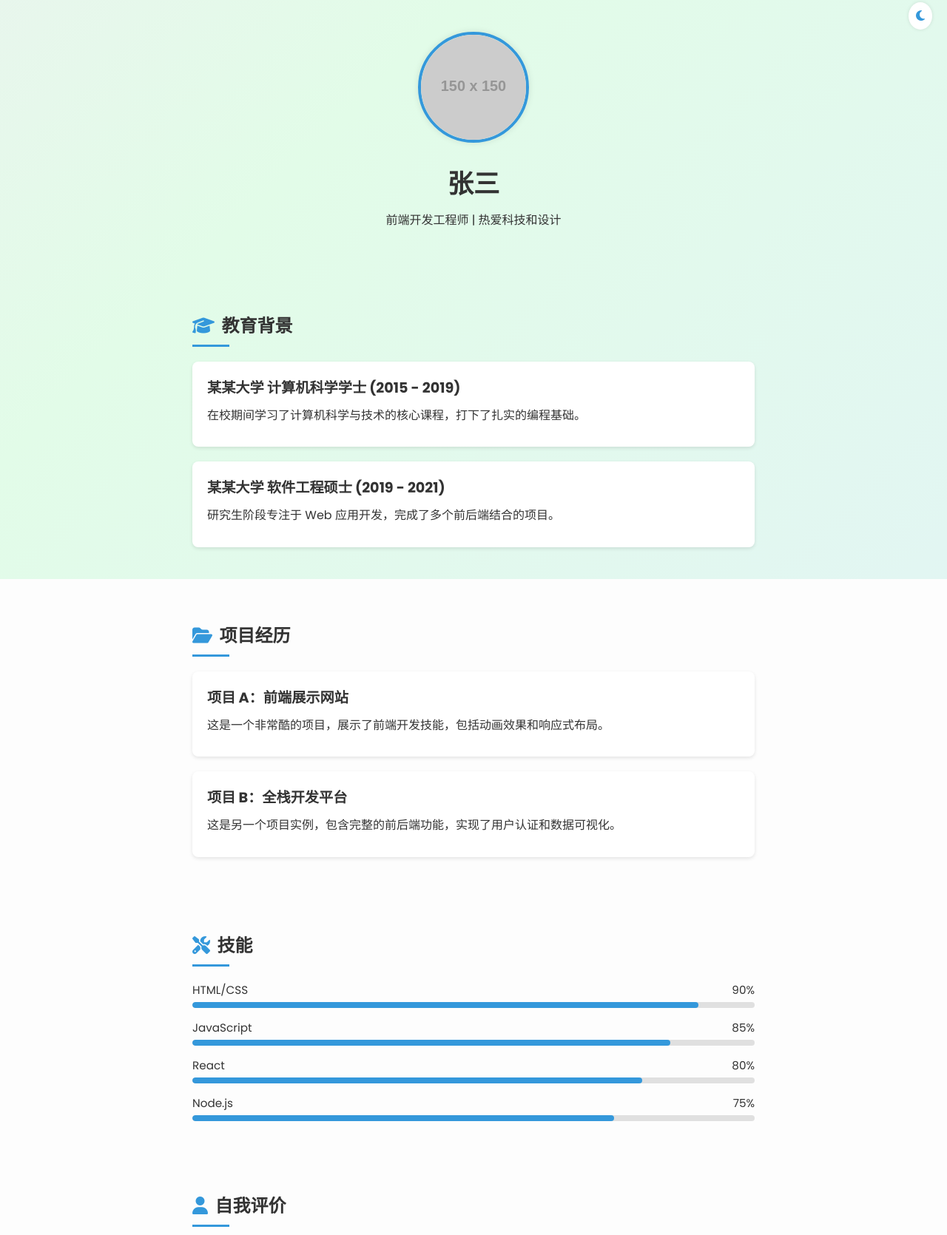
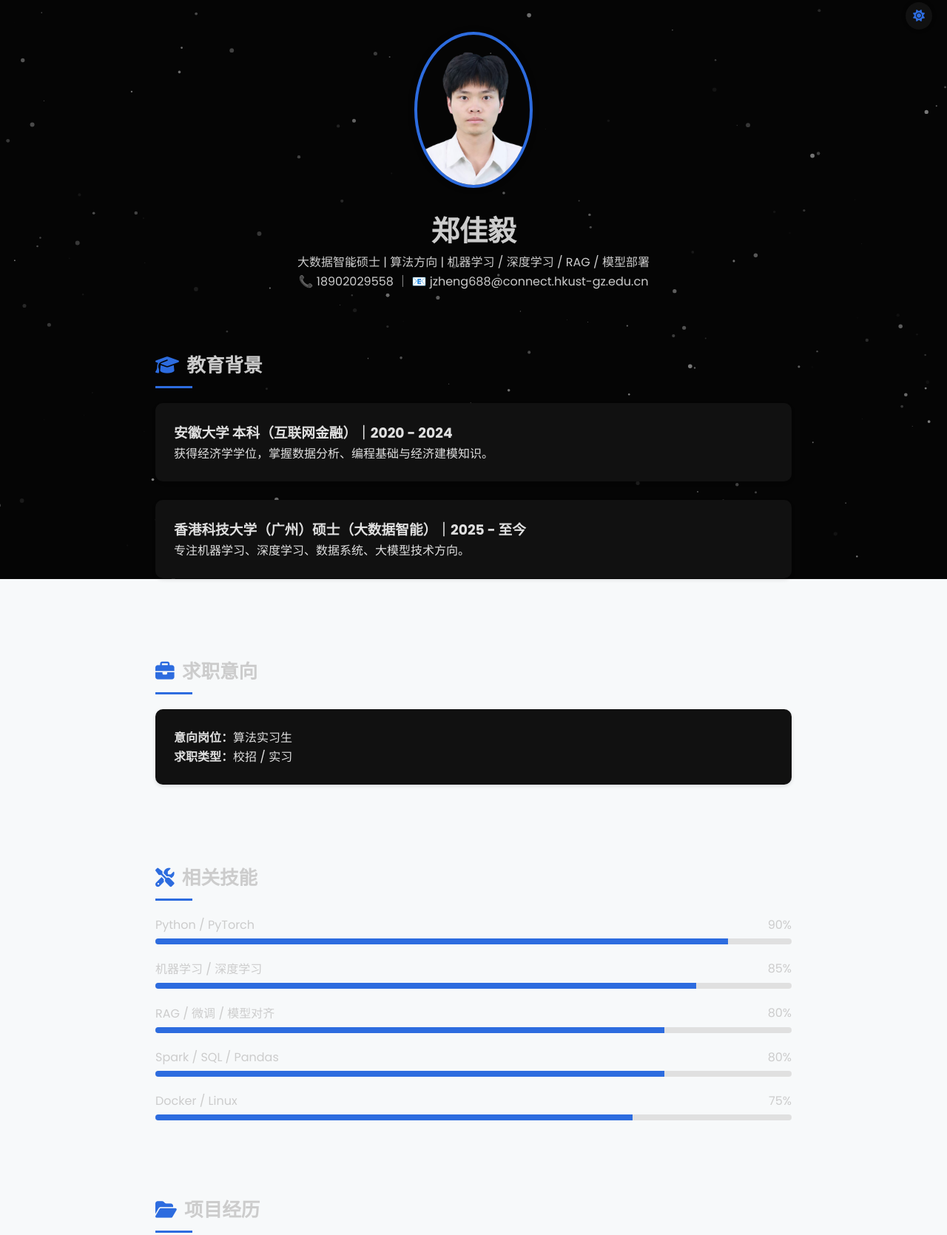
Before and after one commit to zizzey2002/zizzey2002.github.io, a plain HTML site: page index.html in a window 1280 px wide. Shown: the part 17-1687 px from the top of the page at 74% size. Drawn offline with nearby package versions, Linux system fonts and the light colour scheme; placeholder pictures from the web are drawn by us.

Commit message:
Update index.html

```diff
--- a/index.html
+++ b/index.html
@@ -3,399 +3,311 @@
 <head>
   <meta charset="UTF-8">
   <meta name="viewport" content="width=device-width, initial-scale=1.0">
-  <title>个人主页 - 示例</title>
-  <!-- 引入Google字体和FontAwesome图标CSS -->
+  <title>郑佳毅 - 个人主页</title>
+
+  <!-- 字体 & 图标 -->
   <link href="https://fonts.googleapis.com/css2?family=Poppins:wght@400;700&display=swap" rel="stylesheet">
   <link rel="stylesheet" href="https://cdnjs.cloudflare.com/ajax/libs/font-awesome/6.4.0/css/all.min.css">
-  <!-- 引入AOS动画库CSS -->
   <link rel="stylesheet" href="https://cdnjs.cloudflare.com/ajax/libs/aos/2.3.4/aos.css">
+
   <style>
-    /* 重置基本样式，定义全局CSS变量 */
-    * {
-      margin: 0;
-      padding: 0;
-      box-sizing: border-box;
-    }
+    * { margin: 0; padding: 0; box-sizing: border-box; }
     html, body {
-      width: 100%;
-      height: 100%;
-      font-family: 'Poppins', 'Microsoft YaHei', sans-serif; /* 主字体：英文字体 + 中文字体 */
+      width: 100%; height: 100%;
+      font-family: 'Poppins', 'Microsoft YaHei', sans-serif;
       background: var(--bg-color);
       color: var(--text-color);
       scroll-behavior: smooth;
     }
+
+    /* ---------- 全局主题变量 ---------- */
     :root {
-      --bg-color: #fdfdfd;          /* 浅色模式背景 */
-      --text-color: #333;           /* 浅色模式文字颜色 */
-      --card-bg: #ffffff;           /* 浅色模式卡片背景 */
-      --card-text: #333;            /* 浅色模式卡片文字颜色 */
-      --primary-color: #3498db;     /* 主色调（按钮、图标等） */
-      --secondary-color: #f39c12;   /* 辅助色调（可根据需要使用） */
+      --bg-color: #f7f9fa;     /* 更高级的冷白背景 */
+      --text-color: #333;
+      --card-bg: #fff;
+      --card-text: #333;
+      --primary-color: #2d6cdf; /* 高级蓝，沉稳 */
     }
     body.dark-mode {
-      --bg-color: #050505;          /* 深色模式背景（几乎黑色） */
-      --text-color: #ccc;           /* 深色模式文字颜色（灰白） */
-      --card-bg: #111111;           /* 深色模式卡片背景 */
-      --card-text: #e0e0e0;         /* 深色模式卡片文字颜色 */
-      /* 深色模式主色调可以和浅色相同，或在此调整 */
+      --bg-color: #050505;
+      --text-color: #ccc;
+      --card-bg: #111111;
+      --card-text: #e0e0e0;
     }
-    /* 粒子背景容器和渐变背景容器的通用样式 */
+
+    /* ---------- 背景效果 ---------- */
     #particles-js, #bg-gradient {
-      position: fixed;
-      top: 0; left: 0;
+      position: fixed; top: 0; left: 0;
       width: 100%; height: 100%;
-      pointer-events: none; /* 背景不阻挡鼠标事件 */
+      pointer-events: none;
     }
+
+    /* 白天模式：改成更高级的蓝绿渐变 */
     #bg-gradient {
-      /* 浅色模式下的绚丽渐变背景 */
-      background: linear-gradient(-45deg, #e2f0fc, #e2fce8, #fce2fc, #fce2e2);
-      background-size: 400% 400%;
-      animation: gradientBG 15s ease infinite;
+      background: linear-gradient(
+        -45deg,
+        #dfe9f3,
+        #c7e7e0,
+        #e8eef3,
+        #d7e3f0
+      );
+      background-size: 300% 300%;
+      animation: gradientBG 16s ease infinite;
     }
+
     @keyframes gradientBG {
       0% { background-position: 0% 50%; }
       50% { background-position: 100% 50%; }
       100% { background-position: 0% 50%; }
     }
-    body.dark-mode #bg-gradient {
-      display: none;
+
+    body.dark-mode #bg-gradient { display: none; }
+    body:not(.dark-mode) #particles-js { display: none; }
+
+    /* ---------- 内容布局 ---------- */
+    #main-content { position: relative; z-index: 1; }
+    .container { max-width: 900px; margin: 0 auto; padding: 40px 20px; }
+    header.container { text-align: center; padding-top: 60px; }
+
+    .avatar {
+      width: 160px;
+      border-radius: 50%;
+      border: 4px solid var(--primary-color);
+      box-shadow: 0 0 10px rgba(0,0,0,0.2);
     }
-    body.dark-mode #particles-js {
-      display: block;
-      background-color: #000; /* 深色模式下粒子背景的底色 */
+
+    h1 { font-size: 2.4em; margin-top: 20px; }
+    h2 {
+      font-size: 1.6em;
+      margin-bottom: 20px;
+      position: relative;
+      display: inline-block;
     }
-    body:not(.dark-mode) #particles-js {
-      display: none;
-    }
-    body:not(.dark-mode) #bg-gradient {
-      display: block;
-    }
-    /* 主内容容器，保证内容在背景之上 */
-    #main-content {
-      position: relative;
-      z-index: 1;
-    }
-    .container {
-      max-width: 800px;
-      margin: 0 auto;
-      padding: 40px 20px;
-    }
-    header.container {
-      text-align: center;
-      padding: 60px 20px;
-    }
-    .avatar {
-      width: 150px;
-      max-width: 100%;
-      border-radius: 50%;
-      border: 4px solid var(--primary-color); /* 头像圆形边框 */
-      box-shadow: 0 0 10px rgba(0,0,0,0.1);
-    }
-    h1 {
-      font-size: 2.2em;
-      margin: 20px 0 10px;
-    }
-    h2 {
-      font-size: 1.5em;
-      margin-bottom: 20px;
-      display: inline-block;
-      position: relative;
-    }
-    h2 i {
-      color: var(--primary-color);
-      margin-right: 0.4em;
-    }
+    h2 i { color: var(--primary-color); margin-right: 0.4em; }
     h2::after {
       content: "";
+      width: 50px; height: 3px;
+      background: var(--primary-color);
       display: block;
-      width: 50px;
-      height: 3px;
-      background: var(--primary-color);
       margin-top: 8px;
-      /* 下划线装饰条 */
     }
-    h3 {
-      font-size: 1.2em;
-      margin-bottom: 8px;
-    }
-    p {
-      line-height: 1.6;
-      margin: 10px 0;
-    }
+
     .card {
       background: var(--card-bg);
       color: var(--card-text);
-      border-radius: 8px;
-      padding: 20px;
-      margin-bottom: 20px;
-      box-shadow: 0 2px 5px rgba(0,0,0,0.1);
-      transition: transform 0.3s, box-shadow 0.3s;
+      border-radius: 10px;
+      padding: 25px;
+      margin-bottom: 25px;
+      box-shadow: 0 2px 5px rgba(0,0,0,0.12);
+      transition: 0.3s;
     }
     .card:hover {
-      transform: translateY(-5px);
-      box-shadow: 0 4px 15px rgba(0,0,0,0.2);
+      transform: translateY(-4px);
+      box-shadow: 0 4px 15px rgba(0,0,0,0.18);
     }
-    .dark-mode .card {
-      /* 深色模式下，用浅色阴影以在深色背景上可见 */
-      box-shadow: 0 2px 5px rgba(255,255,255,0.05);
+
+    /* ---------- 技能进度条 ---------- */
+    .skill-item { margin-bottom: 20px; }
+    .skill-top { display: flex; justify-content: space-between; margin-bottom: 6px; }
+    .skill-bar { background: #e0e0e0; border-radius: 4px; overflow: hidden; }
+    .bar {
+      height: 8px; width: 0%;
+      background: var(--primary-color);
+      transition: width 1.5s;
     }
-    .dark-mode .card:hover {
-      box-shadow: 0 4px 15px rgba(255,255,255,0.1);
-    }
-    .skill-item {
-      margin-bottom: 15px;
-    }
-    .skill-top {
-      display: flex;
-      justify-content: space-between;
-      align-items: center;
-      font-size: 0.95em;
-      margin-bottom: 5px;
-    }
-    .skill-name, .skill-percent {
-      color: var(--text-color);
-    }
-    .skill-bar {
-      background: #e0e0e0;
-      border-radius: 4px;
-      overflow: hidden;
-    }
-    .dark-mode .skill-bar {
-      background: #333;
-    }
-    .bar {
-      height: 8px;
-      width: 0%;
-      background: var(--primary-color);
-      border-radius: 4px;
-      transition: width 1.5s ease-in-out;
-    }
+
+    /* ---------- 主题切换按钮 ---------- */
     .theme-toggle {
       position: fixed;
-      top: 20px;
-      right: 20px;
-      z-index: 999;
+      top: 20px; right: 20px;
+      z-index: 99;
+      padding: 10px;
+      border-radius: 50%;
       background: var(--card-bg);
-      color: var(--text-color);
       border: none;
-      border-radius: 50%;
-      padding: 10px;
+      box-shadow: 0 0 6px rgba(0,0,0,0.15);
       cursor: pointer;
-      box-shadow: 0 0 5px rgba(0,0,0,0.1);
     }
-    .theme-toggle i {
-      font-size: 1.2em;
-      color: var(--primary-color);
-    }
+    .theme-toggle i { color: var(--primary-color); font-size: 1.2em; }
   </style>
 </head>
+
 <body class="dark-mode">
-  <!-- 粒子动态背景容器 (深色模式下可见) -->
+
 <div id="particles-js"></div>
-  <!-- 渐变背景容器 (浅色模式下可见) -->
 <div id="bg-gradient"></div>
-  <!-- 主内容区域 -->
+
 <main id="main-content">
-    <!-- 个人简介 Section -->
+
+  <!-- 个人简介 -->
   <header class="container" data-aos="fade-up">
-      <!-- 头像图片链接可替换为自己的照片 -->
-      <img src="https://via.placeholder.com/150" alt="Avatar" class="avatar" data-aos="fade-down">
-      <h1 data-aos="fade-up" data-aos-delay="100">张三</h1>
-      <p data-aos="fade-up" data-aos-delay="200">前端开发工程师 | 热爱科技和设计</p>
+    <img src="selfish.png" alt="Avatar" class="avatar" data-aos="fade-down">
+    <h1 data-aos="fade-up">郑佳毅</h1>
+    <p data-aos="fade-up" data-aos-delay="150">
+      大数据智能硕士 | 算法方向 | 机器学习 / 深度学习 / RAG / 模型部署
+    </p>
+    <p data-aos="fade-up" data-aos-delay="200">
+      📞 18902029558 ｜ 📧 jzheng688@connect.hkust-gz.edu.cn
+    </p>
   </header>
-    <!-- 教育背景 Section -->
-    <section id="education" class="container">
+
+  <!-- 教育背景 -->
+  <section class="container">
     <h2 data-aos="fade-up"><i class="fas fa-graduation-cap"></i>教育背景</h2>
+
+    <div class="card" data-aos="fade-up">
+      <h3>安徽大学 本科（互联网金融）｜2020 - 2024</h3>
+      <p>获得经济学学位，掌握数据分析、编程基础与经济建模知识。</p>
+    </div>
+
     <div class="card" data-aos="fade-up" data-aos-delay="100">
-        <h3>某某大学 计算机科学学士 (2015 - 2019)</h3>
-        <p>在校期间学习了计算机科学与技术的核心课程，打下了扎实的编程基础。</p>
-      </div>
-      <div class="card" data-aos="fade-up" data-aos-delay="200">
-        <h3>某某大学 软件工程硕士 (2019 - 2021)</h3>
-        <p>研究生阶段专注于 Web 应用开发，完成了多个前后端结合的项目。</p>
+      <h3>香港科技大学（广州）硕士（大数据智能）｜2025 - 至今</h3>
+      <p>专注机器学习、深度学习、数据系统、大模型技术方向。</p>
     </div>
   </section>
-    <!-- 项目经历 Section -->
-    <section id="projects" class="container">
-      <h2 data-aos="fade-up"><i class="fas fa-folder-open"></i>项目经历</h2>
-      <div class="card" data-aos="fade-up" data-aos-delay="100">
-        <h3>项目 A：前端展示网站</h3>
-        <p>这是一个非常酷的项目，展示了前端开发技能，包括动画效果和响应式布局。</p>
-      </div>
-      <div class="card" data-aos="fade-up" data-aos-delay="200">
-        <h3>项目 B：全栈开发平台</h3>
-        <p>这是另一个项目实例，包含完整的前后端功能，实现了用户认证和数据可视化。</p>
+
+  <!-- 求职意向 -->
+  <section class="container">
+    <h2 data-aos="fade-up"><i class="fas fa-briefcase"></i>求职意向</h2>
+    <div class="card" data-aos="fade-up">
+      <p><strong>意向岗位：</strong>算法实习生</p>
+      <p><strong>求职类型：</strong>校招 / 实习</p>
     </div>
   </section>
-    <!-- 技能 Section -->
+
+  <!-- 技能 -->
   <section id="skills" class="container">
-      <h2 data-aos="fade-up"><i class="fas fa-tools"></i>技能</h2>
-      <div class="skill-item" data-aos="fade-up" data-aos-delay="100">
-        <div class="skill-top">
-          <span class="skill-name">HTML/CSS</span>
-          <span class="skill-percent">90%</span>
+    <h2 data-aos="fade-up"><i class="fas fa-tools"></i>相关技能</h2>
+
+    <!-- 技能列表 -->
+    <div class="skill-item" data-aos="fade-up">
+      <div class="skill-top"><span>Python / PyTorch</span><span>90%</span></div>
+      <div class="skill-bar"><div class="bar" data-percent="90"></div></div>
     </div>
-        <div class="skill-bar">
-          <div class="bar" data-percent="90"></div>
+
+    <div class="skill-item" data-aos="fade-up">
+      <div class="skill-top"><span>机器学习 / 深度学习</span><span>85%</span></div>
+      <div class="skill-bar"><div class="bar" data-percent="85"></div></div>
     </div>
+
+    <div class="skill-item" data-aos="fade-up">
+      <div class="skill-top"><span>RAG / 微调 / 模型对齐</span><span>80%</span></div>
+      <div class="skill-bar"><div class="bar" data-percent="80"></div></div>
     </div>
-      <div class="skill-item" data-aos="fade-up" data-aos-delay="150">
-        <div class="skill-top">
-          <span class="skill-name">JavaScript</span>
-          <span class="skill-percent">85%</span>
+
+    <div class="skill-item" data-aos="fade-up">
+      <div class="skill-top"><span>Spark / SQL / Pandas</span><span>80%</span></div>
+      <div class="skill-bar"><div class="bar" data-percent="80"></div></div>
     </div>
-        <div class="skill-bar">
-          <div class="bar" data-percent="85"></div>
-        </div>
-      </div>
-      <div class="skill-item" data-aos="fade-up" data-aos-delay="200">
-        <div class="skill-top">
-          <span class="skill-name">React</span>
-          <span class="skill-percent">80%</span>
-        </div>
-        <div class="skill-bar">
-          <div class="bar" data-percent="80"></div>
-        </div>
-      </div>
-      <div class="skill-item" data-aos="fade-up" data-aos-delay="250">
-        <div class="skill-top">
-          <span class="skill-name">Node.js</span>
-          <span class="skill-percent">75%</span>
-        </div>
-        <div class="skill-bar">
-          <div class="bar" data-percent="75"></div>
-        </div>
+
+    <div class="skill-item" data-aos="fade-up">
+      <div class="skill-top"><span>Docker / Linux</span><span>75%</span></div>
+      <div class="skill-bar"><div class="bar" data-percent="75"></div></div>
     </div>
   </section>
-    <!-- 自我评价 Section -->
-    <section id="about" class="container">
-      <h2 data-aos="fade-up"><i class="fas fa-user"></i>自我评价</h2>
+
+  <!-- 项目经历 -->
+  <section class="container">
+    <h2 data-aos="fade-up"><i class="fas fa-folder-open"></i>项目经历</h2>
+
+    <div class="card" data-aos="fade-up">
+      <h3>模型部署应用｜合肥非度技术有限公司｜2025.05 - 2025.08</h3>
+      <ul>
+        <li>负责本地部署 DeepSeek、Qwen、Qwen2.5-VL 等模型。</li>
+        <li>使用 vLLM、Ollama 构建推理服务与 API。</li>
+        <li>构建企业级 BGE-Embedding 检索系统。</li>
+      </ul>
+    </div>
+
     <div class="card" data-aos="fade-up" data-aos-delay="100">
-        <p>精力充沛且好学，具备出色的问题解决能力和良好的沟通技巧。</p>
-        <p>热爱新技术，持续关注前沿动态，不断提升自身技能。</p>
+      <h3>基于 RAG 的定价系统｜合肥非度技术有限公司｜2025.03 - 2025.06</h3>
+      <ul>
+        <li>基于历史产品语义检索实现智能定价。</li>
+        <li>负责后端接口开发、RAG 架构搭建。</li>
+        <li>维护 Linux 环境与部署流程。</li>
+      </ul>
     </div>
   </section>
+
+  <!-- 工作经历 -->
+  <section class="container">
+    <h2 data-aos="fade-up"><i class="fas fa-briefcase"></i>工作经历</h2>
+
+    <div class="card" data-aos="fade-up">
+      <h3>人工智能产品线｜合肥非度技术有限公司｜2025.03 - 2025.08</h3>
+      <ul>
+        <li>使用语音识别模型 + 大语言模型构建 AI 应用。</li>
+        <li>开发 API、维护部署环境。</li>
+      </ul>
+    </div>
+
+    <div class="card" data-aos="fade-up" data-aos-delay="100">
+      <h3>安卓开发｜合肥亲爱的译官技术有限公司｜2024.07 - 2025.01</h3>
+      <ul>
+        <li>使用 Java/Kotlin 开发移动端翻译应用。</li>
+        <li>负责 UI 设计与功能维护。</li>
+      </ul>
+    </div>
+  </section>
+
+  <!-- 自我评价 -->
+  <section class="container">
+    <h2 data-aos="fade-up"><i class="fas fa-user"></i>自我评价</h2>
+    <div class="card" data-aos="fade-up">
+      <p>关注前沿计算体系结构，持续学习网络架构、未来计算技术与大模型相关方向。</p>
+      <p>对新技术保持强烈好奇心，能够快速接收并消化新知识。</p>
+    </div>
+  </section>
+
 </main>
-  <!-- 明/暗模式切换按钮 -->
-  <button class="theme-toggle" id="theme-toggle" aria-label="Toggle theme">
-    <i id="theme-icon" class="fas fa-sun"></i>
-  </button>
-  <!-- 引入 Particles.js 粒子特效库 -->
+
+<!-- 主题切换按钮 -->
+<button id="theme-toggle" class="theme-toggle"><i id="theme-icon" class="fas fa-sun"></i></button>
+
+<!-- JS：Particles、AOS、技能条动画、主题切换 -->
 <script src="https://cdnjs.cloudflare.com/ajax/libs/particles.js/2.0.0/particles.min.js"></script>
-  <!-- 引入 AOS 滚动动画库 JS -->
 <script src="https://cdnjs.cloudflare.com/ajax/libs/aos/2.3.4/aos.js"></script>
-  <!-- 自定义脚本：初始化动画效果、粒子背景、进度条和主题切换 -->
 <script>
-    document.addEventListener('DOMContentLoaded', function() {
-      // 初始化 AOS 滚动动画效果
-      AOS.init({
-        duration: 800, // 动画持续时间 (毫秒)
-        once: true     // 滚动元素只动画一次
-      });
-      // 初始化粒子背景特效 (仅深色模式可见)
+AOS.init({ duration: 800, once: true });
+
+/* 粒子效果 */
 particlesJS("particles-js", {
   "particles": {
-          "number": {
-            "value": 160,
-            "density": { "enable": true, "value_area": 800 }
-          },
+    "number": { "value": 140 },
     "color": { "value": "#ffffff" },
-          "shape": {
-            "type": "circle",
-            "stroke": { "width": 0, "color": "#000000" }
-          },
-          "opacity": {
-            "value": 0.5,
-            "random": true,
-            "anim": { "enable": false }
-          },
-          "size": {
-            "value": 3,
-            "random": true,
-            "anim": { "enable": false }
-          },
-          "line_linked": {
-            "enable": false
-          },
-          "move": {
-            "enable": true,
-            "speed": 0.6,
-            "direction": "none",
-            "random": true,
-            "straight": false,
-            "out_mode": "out",
-            "bounce": false
+    "shape": { "type": "circle" },
+    "opacity": { "value": 0.5, "random": true },
+    "size": { "value": 3, "random": true },
+    "line_linked": { "enable": false },
+    "move": { "enable": true, "speed": 0.6, "random": true }
   }
-        },
-        "interactivity": {
-          "detect_on": "canvas",
-          "events": {
-            "onhover": { "enable": false },
-            "onclick": { "enable": true, "mode": "push" },
-            "resize": true
-          },
-          "modes": {
-            "push": { "particles_nb": 4 }
-          }
-        },
-        "retina_detect": true
 });
-      // 观察技能板块，一旦出现在视口则动画显示各技能进度条
-      var skillsSection = document.getElementById('skills');
-      if ('IntersectionObserver' in window && skillsSection) {
-        var observer = new IntersectionObserver(function(entries) {
+
+/* 技能条动画 */
+document.addEventListener('DOMContentLoaded', () => {
+  const section = document.getElementById('skills');
+  const bars = document.querySelectorAll('.bar');
+
+  const observer = new IntersectionObserver((entries) => {
     if (entries[0].isIntersecting) {
-            // 进度条进入可视区域，开始动画
-            document.querySelectorAll('.bar').forEach(function(bar) {
-              var percent = bar.getAttribute('data-percent');
-              bar.style.width = percent + '%';
-            });
-            observer.unobserve(skillsSection); // 完成后停止观察
+      bars.forEach(bar => bar.style.width = bar.dataset.percent + '%');
+      observer.disconnect();
     }
   }, { threshold: 0.3 });
-        observer.observe(skillsSection);
-      } else {
-        // 不支持 IntersectionObserver 时，直接加载进度条
-        document.querySelectorAll('.bar').forEach(function(bar) {
-          var percent = bar.getAttribute('data-percent');
-          bar.style.width = percent + '%';
+
+  observer.observe(section);
 });
-      }
-      // 读取本地存储或系统设置，设置初始主题
-      var themeToggleBtn = document.getElementById('theme-toggle');
-      var themeIcon = document.getElementById('theme-icon');
-      var savedTheme = localStorage.getItem('theme');
-      if (savedTheme) {
-        if (savedTheme === 'light') {
-          document.body.classList.remove('dark-mode');
-          themeIcon.className = 'fas fa-moon';
-        } else if (savedTheme === 'dark') {
-          document.body.classList.add('dark-mode');
-          themeIcon.className = 'fas fa-sun';
-        }
-      } else {
-        // 无存储记录时，根据系统偏好设置
-        if (window.matchMedia('(prefers-color-scheme: dark)').matches) {
-          document.body.classList.add('dark-mode');
-          themeIcon.className = 'fas fa-sun';
-        } else {
-          document.body.classList.remove('dark-mode');
-          themeIcon.className = 'fas fa-moon';
-        }
-      }
-      // 点击按钮切换明暗模式
-      themeToggleBtn.addEventListener('click', function() {
-        if (document.body.classList.contains('dark-mode')) {
-          document.body.classList.remove('dark-mode');
-          themeIcon.className = 'fas fa-moon';
-          localStorage.setItem('theme', 'light');
-        } else {
-          document.body.classList.add('dark-mode');
-          themeIcon.className = 'fas fa-sun';
-          localStorage.setItem('theme', 'dark');
-        }
-      });
+
+/* 主题切换 */
+const toggleBtn = document.getElementById('theme-toggle');
+const icon = document.getElementById('theme-icon');
+
+toggleBtn.addEventListener('click', () => {
+  document.body.classList.toggle('dark-mode');
+  icon.classList = document.body.classList.contains('dark-mode')
+    ? 'fas fa-sun' : 'fas fa-moon';
 });
 </script>
+
 </body>
 </html>
```
Lines whose indentation alone changed are shown as unchanged.
